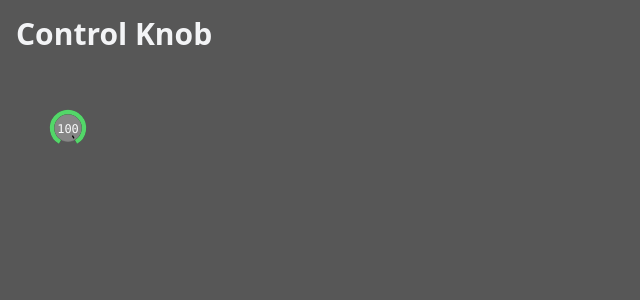
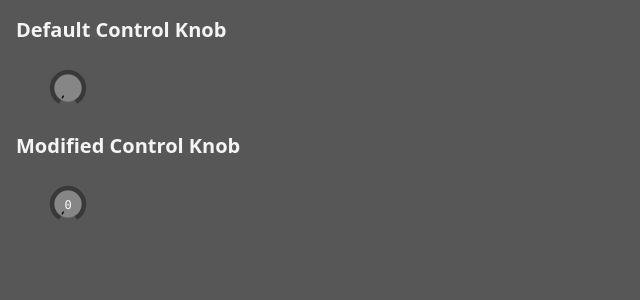
Before and after one commit to slipmatio/control-knob, a Vue app: page / in a window 1280 px wide. Shown: the top 300 px of the page, without its empty margins (0-640 px from the left). Built offline with nearby package versions, Linux system fonts and the light colour scheme.

Commit message:
fix: fix reactivity

```diff
--- a/src/App.vue
+++ b/src/App.vue
@@ -21,18 +21,25 @@ const options = {
   valueTextX: 50,
   valueTexty: 62,
   showTick: true,
-  showNondefaultValue: true,
+  showNonDefaultValue: true,
 }
 
-const vmodel = ref(100)
+const vmodel = ref(0)
+const vmodel2 = ref(0)
 </script>
 <template>
   <div class="p-4 bg-[#575757] text-gray-100">
     <div>
-      <h2 class="mb-6 text-3xl font-semibold">Control Knob</h2>
+      <h2 class="mb-6 text-xl font-semibold">Default Control Knob</h2>
 
-      <div class="p-8">
-        <ControlKnob v-model="vmodel" :options="options" />
+      <div class="px-8">
+        <ControlKnob id="knob1" v-model="vmodel" />
+      </div>
+
+      <h2 class="my-6 text-xl font-semibold">Modified Control Knob</h2>
+
+      <div class="px-8">
+        <ControlKnob id="knob2" v-model="vmodel" :options="options" />
       </div>
     </div>
     <div v-if="false">
--- a/src/ControlKnob.vue
+++ b/src/ControlKnob.vue
@@ -16,14 +16,17 @@ interface Props {
   modelValue: number
   options?: {
     imageSize?: number
+    minValue?: number
+    maxValue?: number
+    showTick?: boolean
+    showValue?: boolean
+    showNonDefaultValue?: boolean
     tickLength?: number
     tickOffset?: number
     tickStroke?: number
     rimStroke?: number
     valueArchStroke?: number
     bgRadius?: number
-    minValue?: number
-    maxValue?: number
     wheelFactor?: number
     keyFactor?: number
     tabIndex?: number
@@ -36,8 +39,6 @@ interface Props {
     valueArchClass?: string
     tickClass?: string
     valueTextClass?: string
-    showTick?: boolean
-    showNondefaultValue?: boolean
   }
 }
 
@@ -54,14 +55,17 @@ const vModel = computed<number>({
 })
 
 const imageSize = props.options?.imageSize || 40
+const knobMinValue = props.options?.minValue || 0
+const knobMaxValue = props.options?.maxValue || 100
+const showTick = props.options?.showTick === undefined ? true : props.options?.showTick
+const showValue = props.options?.showValue || true
+const showNonDefaultValue = props.options?.showNonDefaultValue || false
 const tickLength = props.options?.tickLength || 18
 const tickOffset = props.options?.tickOffset || 10
 const tickStroke = props.options?.tickStroke || 3
 const rimStroke = props.options?.rimStroke || 11
 const valueArchStroke = props.options?.valueArchStroke || 11
 const bgRadius = props.options?.bgRadius || 34
-const knobMinValue = props.options?.minValue || 0
-const knobMaxValue = props.options?.maxValue || 100
 const wheelModifierFactor = props.options?.wheelFactor || 10
 const keyModifierFactor = props.options?.keyFactor || 10
 const tabIndex = props.options?.tabIndex || 0
@@ -75,11 +79,7 @@ const valueArchClass = props.options?.valueArchClass || 'text-[#53d769]'
 const tickClass = props.options?.tickClass || 'text-black'
 const valueTextClass =
   props.options?.valueTextClass || 'text-gray-50 text-[30px] font-normal font-mono'
-const showTick = props.options?.showTick === undefined ? true : props.options?.showTick
-const showNondefaultValue = props.options?.showNondefaultValue || false
 
-const focused = ref(false)
-const shiftModifier = ref(false)
 const startValue = vModel.value
 
 const tickStartX = computed(() => {
@@ -120,7 +120,10 @@ const valueArch = computed(
 let prevY = 0
 let currentY = 0
 const mouseIsDown = ref(false)
+const mouseIsOver = ref(false)
 const mouseMoved = ref(false)
+const hasFocus = ref(false)
+const shiftModifier = ref(false)
 
 const downListener = (event: MouseEvent) => {
   mouseIsDown.value = true
@@ -197,7 +200,7 @@ function keyDownListener(event: KeyboardEvent) {
   }
 
   if (
-    focused.value &&
+    hasFocus.value &&
     shiftModifier.value &&
     (event.key === 'ArrowUp' || event.key === 'ArrowDown')
   ) {
@@ -212,7 +215,7 @@ function keyUpListener(event: KeyboardEvent) {
 
   let newValue: number
   const keyModifier = shiftModifier.value ? 1 : keyModifierFactor
-  if (focused.value && event.key === 'ArrowUp') {
+  if (hasFocus.value && event.key === 'ArrowUp') {
     newValue = controlAngle.value + 1 * keyModifier
     changeValue(newValue)
     if (shiftModifier.value) {
@@ -220,7 +223,7 @@ function keyUpListener(event: KeyboardEvent) {
     }
   }
 
-  if (focused.value && event.key === 'ArrowDown') {
+  if (hasFocus.value && event.key === 'ArrowDown') {
     newValue = controlAngle.value - 1 * keyModifier
     changeValue(newValue)
   }
@@ -237,12 +240,22 @@ function wheelListener(event: WheelEvent) {
   changeValue(newValue)
 }
 
+function mouseOverHandler() {
+  mouseIsOver.value = true
+}
+
+function mouseOutHandler() {
+  mouseIsOver.value = false
+}
+
 watch(
   () => knobElement.value,
   (element, oldElement) => {
     if (element && !oldElement) {
       element.addEventListener('mousedown', downListener)
       element.addEventListener('wheel', wheelListener)
+      element.addEventListener('mouseenter', mouseOverHandler)
+      element.addEventListener('mouseleave', mouseOutHandler)
       document.addEventListener('mouseup', upListener)
       document.addEventListener('mousemove', debouncedMoveListener)
       document.addEventListener('keydown', keyDownListener)
@@ -254,10 +267,22 @@ watch(
   }
 )
 
+watch(
+  () => props.modelValue,
+  (value) => {
+    if (mouseIsOver.value === false && mouseIsDown.value === false && hasFocus.value === false) {
+      // console.log('propvalue changed for ', knobElement.value.attributes.id)
+      const controlValue = valueToControlAngle(knobMinValue, knobMaxValue, value)
+      controlAngle.value = controlValue
+    }
+  }
+)
+
 onBeforeUnmount(() => {
-  console.log('before unmount')
   knobElement.value.removeEventListener('mousedown', downListener)
   knobElement.value.removeEventListener('wheel', wheelListener)
+  knobElement.value.removeEventListener('mouseenter', mouseOverHandler)
+  knobElement.value.removeEventListener('mouseleave', mouseOutHandler)
   document.removeEventListener('mouseup', upListener)
   document.removeEventListener('mousemove', debouncedMoveListener)
   document.removeEventListener('keydown', keyDownListener)
@@ -278,8 +303,8 @@ onBeforeUnmount(() => {
     :tabindex="tabIndex"
     :class="svgClass"
     @click.alt="resetValue"
-    @focus="focused = true"
-    @blur="focused = false"
+    @focus="hasFocus = true"
+    @blur="hasFocus = false"
   >
     <circle
       :cx="HALF_VIEWBOX"
@@ -320,7 +345,7 @@ onBeforeUnmount(() => {
     />
 
     <text
-      v-if="showNondefaultValue || startValue !== vModel"
+      v-if="showValue && (showNonDefaultValue || startValue !== vModel)"
       :x="valueTextX"
       :y="valueTextY"
       text-anchor="middle"
```
